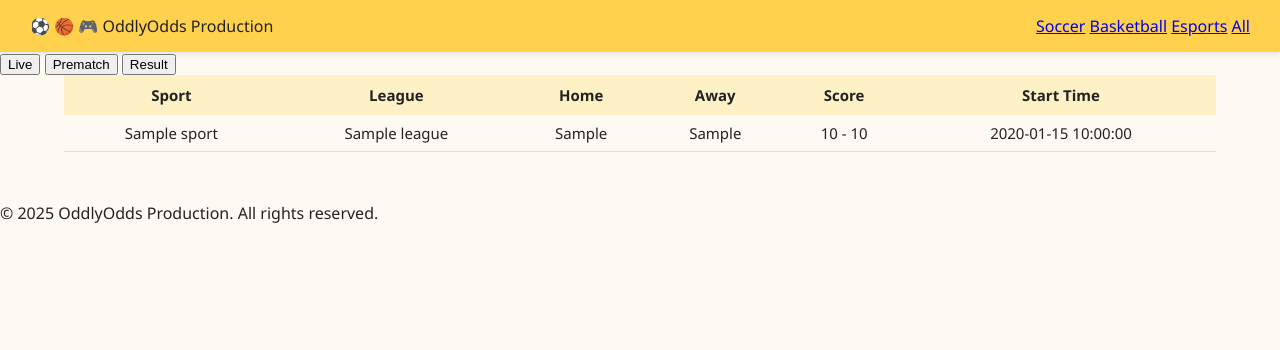
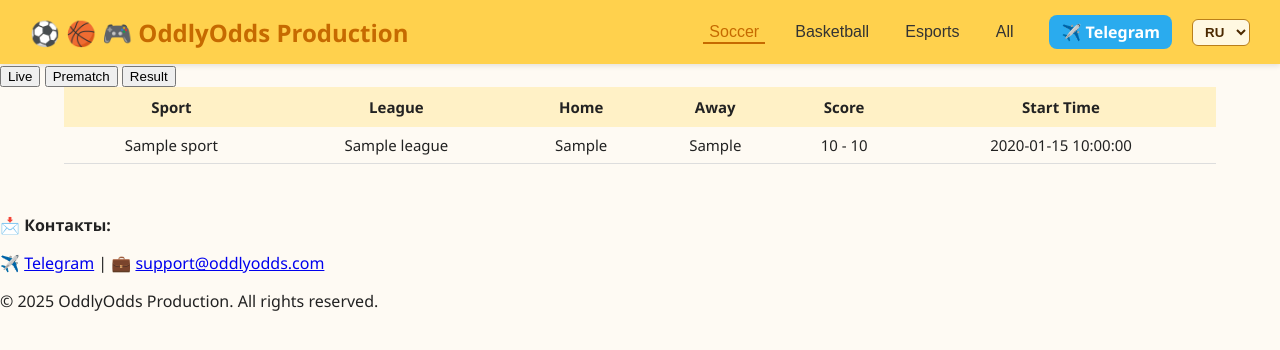
Before and after one commit to genry1996/Inforadar-Pro-Full, a Flask app: template inforadar_ui/templates/base.html in a window 1280 px wide. Shown: the top 350 px of the page. Run offline with Flask 3, Linux system fonts and the light colour scheme; the template is opened without the code that fills it: most values are stand-ins (such as "Sample title", 1, 10 or a date in 2020).

Commit message:
Added Telegram button and language selector integration

```diff
--- a/inforadar_ui/static/css/style.css
+++ b/inforadar_ui/static/css/style.css
@@ -80,3 +80,36 @@ td {
 tr:hover {
   background: #fff8e2;
 }
+
+/* === Кнопка Telegram === */
+.telegram-btn {
+    background-color: #2aabee;
+    color: #fff !important;
+    font-weight: 600;
+    border-radius: 8px;
+    padding: 6px 12px;
+    margin-left: 10px;
+    text-decoration: none;
+    transition: all 0.3s ease;
+}
+
+.telegram-btn:hover {
+    background-color: #1b8ec8;
+    box-shadow: 0 0 8px rgba(26, 143, 200, 0.5);
+}
+
+/* === Селектор языка === */
+.lang-select {
+    background-color: #fff8e1;
+    border: 1px solid #b97f1a;
+    border-radius: 6px;
+    padding: 4px 8px;
+    font-weight: 600;
+    color: #4b2900;
+    cursor: pointer;
+    margin-left: 10px;
+}
+
+.lang-select:hover {
+    background-color: #ffe88b;
+}
--- a/inforadar_ui/templates/base.html
+++ b/inforadar_ui/templates/base.html
@@ -4,27 +4,42 @@
     <meta charset="UTF-8">
     <meta name="viewport" content="width=device-width, initial-scale=1.0">
     <title>OddlyOdds Production</title>
+    <link rel="stylesheet" href="{{ url_for('static', filename='css/style.css') }}">
+<header>
+  <div style="display:flex; align-items:center; justify-content:space-between; width:100%;">
 
-    <!-- Подключение стилей -->
-    <link rel="stylesheet" href="{{ url_for('static', filename='css/style.css') }}">
-</head>
+    <!-- Левая часть -->
+    <h1 style="display:flex; align-items:center; gap:6px; margin:0;">
+      ⚽ 🏀 🎮
+      <span>OddlyOdds <span style="color:#c66a00;">Production</span></span>
+    </h1>
 
-<body>
-    <!-- ======== ШАПКА ======== -->
-    <header>
-        <div class="header-left">
-            ⚽ 🏀 🎮 <span class="logo-text">OddlyOdds <span class="highlight">Production</span></span>
+    <!-- Правая часть -->
+    <div style="display:flex; align-items:center; gap:10px;">
+      <nav>
+        <button class="active">Soccer</button>
+        <button>Basketball</button>
+        <button>Esports</button>
+        <button>All</button>
+      </nav>
+
+      <!-- Кнопка Telegram -->
+      <a href="https://t.me/OddlyOddsProduction"
+         class="telegram-btn" target="_blank">✈️ Telegram</a>
+
+      <!-- Выбор языка -->
+      <select class="lang-select">
+        <option value="en">EN</option>
+        <option value="ru" selected>RU</option>
+      </select>
     </div>
 
-        <nav class="header-right">
-            <a href="/soccer" class="active">Soccer</a>
-            <a href="/basketball">Basketball</a>
-            <a href="/esports">Esports</a>
-            <a href="/all">All</a>
-        </nav>
+  </div>
 </header>
 
-    <!-- ======== ОСНОВНОЙ КОНТЕНТ ======== -->
+
+
+
 <main>
   <div class="buttons">
     <button class="active">Live</button>
@@ -58,9 +73,14 @@
   </table>
 </main>
 
-    <!-- ======== НИЗ СТРАНИЦЫ ======== -->
 <footer>
-        © 2025 OddlyOdds Production. All rights reserved.
+  <div class="contacts">
+    <p>📩 <strong>Контакты:</strong></p>
+    <p>✈️ <a href="https://t.me/your_channel" target="_blank">Telegram</a> |
+       💼 <a href="mailto:support@oddlyodds.com">support@oddlyodds.com</a></p>
+  </div>
+  <p>© 2025 OddlyOdds Production. All rights reserved.</p>
 </footer>
+
 </body>
 </html>
```
Lines whose indentation alone changed are shown as unchanged.
